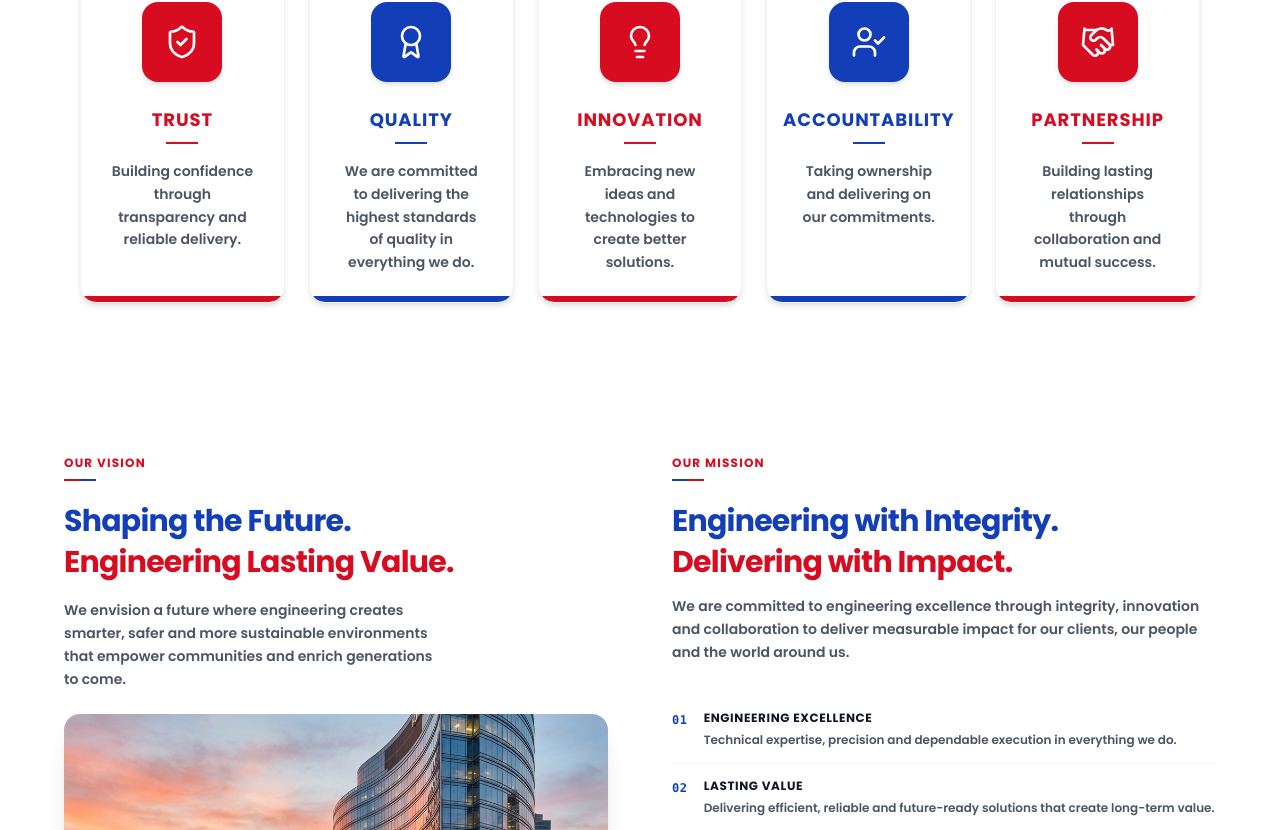
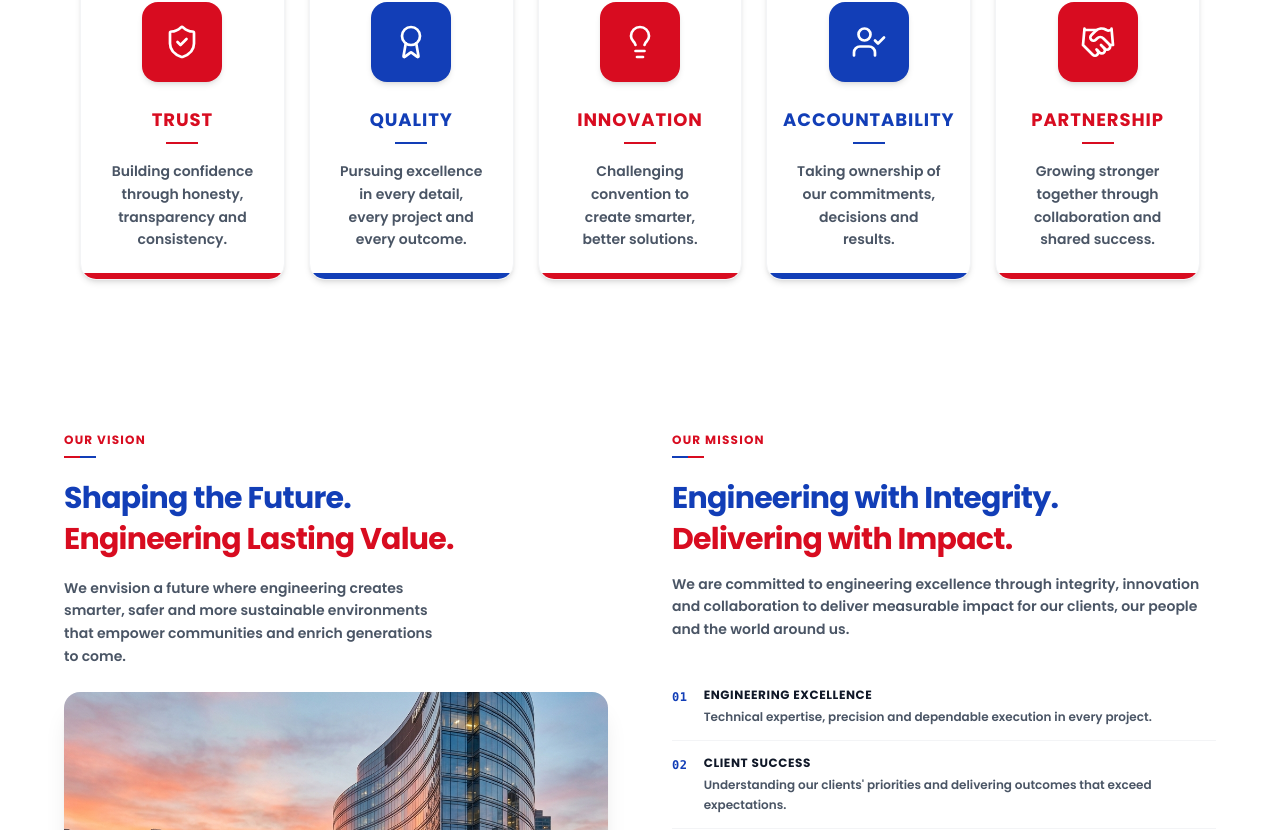
Before and after one commit to salesvericoneng-beep/Vericon, a React (Vite) app: page /about in a window 1280 px wide. Shown: the part 1650-2480 px from the top of the page. Built offline with nearby package versions, Linux system fonts and the light colour scheme.

Commit message:
Update About page content and Home page Hero section

```diff
--- a/src/components/home/Hero.jsx
+++ b/src/components/home/Hero.jsx
@@ -1,18 +1,48 @@
-import React from 'react';
+import React, { useState, useEffect } from 'react';
 import { ArrowRight, Settings, Wrench, ShieldCheck, Award, Briefcase, Users, Building2, HardHat, RefreshCw, Lightbulb, Leaf, Zap } from 'lucide-react';
-import { motion } from 'framer-motion';
+import { motion, AnimatePresence } from 'framer-motion';
 import { Link } from 'react-router-dom';
 
+const heroImages = [
+  '/Home -Hero.png',
+  '/annual.jpg',
+  '/energy.jpg',
+  '/evamp.jpg'
+];
+
 export default function Hero() {
+  const [currentImageIndex, setCurrentImageIndex] = useState(0);
+
+  useEffect(() => {
+    const timer = setInterval(() => {
+      setCurrentImageIndex((prevIndex) => (prevIndex + 1) % heroImages.length);
+    }, 5000); // Change image every 5 seconds
+    return () => clearInterval(timer);
+  }, []);
+
   return (
     <section className="relative w-full overflow-hidden bg-white">
 
       {/* Background Image Container - Dictates height on mobile, full screen on desktop */}
-      <div className="relative w-full h-auto lg:h-[85vh]">
+      <div className="relative w-full h-auto lg:h-[85vh] bg-gray-100">
+        <AnimatePresence mode="wait">
+          <motion.img
+            key={currentImageIndex}
+            src={heroImages[currentImageIndex]}
+            alt="Vericon Engineering Hero"
+            className="absolute inset-0 w-full h-full lg:object-cover lg:object-center object-contain block"
+            initial={{ opacity: 0 }}
+            animate={{ opacity: 1 }}
+            exit={{ opacity: 0 }}
+            transition={{ duration: 1 }}
+          />
+        </AnimatePresence>
+
+        {/* This invisible image ensures the container maintains height on mobile based on the first image aspect ratio */}
         <img
-          src="/Home -Hero.png"
-          alt="Vericon Engineering Hero"
-          className="w-full h-full lg:object-cover lg:object-center object-contain block"
+          src={heroImages[0]}
+          alt="Spacer"
+          className="w-full h-auto opacity-0 lg:hidden pointer-events-none"
         />
 
         {/* Absolute Overlay Container */}
--- a/src/pages/About.jsx
+++ b/src/pages/About.jsx
@@ -164,7 +164,7 @@ export default function About() {
               </h3>
               <div className="w-8 h-0.5 mb-4 bg-brand-red"></div>
               <p className="text-gray-600 text-xs md:text-sm font-normal leading-relaxed">
-                Building confidence through transparency and reliable delivery.
+                Building confidence through honesty, transparency and consistency.
               </p>
               <div className="absolute bottom-0 left-0 right-0 h-1.5 bg-brand-red"></div>
             </motion.div>
@@ -185,7 +185,7 @@ export default function About() {
               </h3>
               <div className="w-8 h-0.5 mb-4 bg-brand-blue"></div>
               <p className="text-gray-600 text-xs md:text-sm font-normal leading-relaxed">
-                We are committed to delivering the highest standards of quality in everything we do.
+                Pursuing excellence in every detail, every project and every outcome.
               </p>
               <div className="absolute bottom-0 left-0 right-0 h-1.5 bg-brand-blue"></div>
             </motion.div>
@@ -206,7 +206,7 @@ export default function About() {
               </h3>
               <div className="w-8 h-0.5 mb-4 bg-brand-red"></div>
               <p className="text-gray-600 text-xs md:text-sm font-normal leading-relaxed">
-                Embracing new ideas and technologies to create better solutions.
+                Challenging convention to create smarter, better solutions.
               </p>
               <div className="absolute bottom-0 left-0 right-0 h-1.5 bg-brand-red"></div>
             </motion.div>
@@ -227,7 +227,7 @@ export default function About() {
               </h3>
               <div className="w-8 h-0.5 mb-4 bg-brand-blue"></div>
               <p className="text-gray-600 text-xs md:text-sm font-normal leading-relaxed">
-                Taking ownership and delivering on our commitments.
+                Taking ownership of our commitments, decisions and results.
               </p>
               <div className="absolute bottom-0 left-0 right-0 h-1.5 bg-brand-blue"></div>
             </motion.div>
@@ -248,7 +248,7 @@ export default function About() {
               </h3>
               <div className="w-8 h-0.5 mb-4 bg-brand-red"></div>
               <p className="text-gray-600 text-xs md:text-sm font-normal leading-relaxed">
-                Building lasting relationships through collaboration and mutual success.
+                Growing stronger together through collaboration and shared success.
               </p>
               <div className="absolute bottom-0 left-0 right-0 h-1.5 bg-brand-red"></div>
             </motion.div>
@@ -299,11 +299,11 @@ export default function About() {
               {/* Mission Pillars List */}
               <div className="flex flex-col divide-y divide-gray-100 pt-2">
                 {[
-                  { num: '01', title: 'ENGINEERING EXCELLENCE', desc: 'Technical expertise, precision and dependable execution in everything we do.' },
-                  { num: '02', title: 'LASTING VALUE', desc: 'Delivering efficient, reliable and future-ready solutions that create long-term value.' },
-                  { num: '03', title: 'QUALITY & SAFETY', desc: 'Upholding uncompromising standards of quality, safety and integrity.' },
-                  { num: '04', title: 'INNOVATION & SUSTAINABILITY', desc: 'Embracing innovation and sustainable practices to build a better tomorrow.' },
-                  { num: '05', title: 'TRUSTED PARTNERSHIPS', desc: 'Building long-term relationships through transparency, trust and collaboration.' },
+                  { num: '01', title: 'ENGINEERING EXCELLENCE', desc: 'Technical expertise, precision and dependable execution in every project.' },
+                  { num: '02', title: 'CLIENT SUCCESS', desc: 'Understanding our clients\' priorities and delivering outcomes that exceed expectations.' },
+                  { num: '03', title: 'SMARTER SOLUTIONS', desc: 'Turning engineering insight into smarter solutions.' },
+                  { num: '04', title: 'RESPONSIBLE DELIVERY', desc: 'Balancing performance, safety, efficiency and sustainability.' },
+                  { num: '05', title: 'LASTING VALUE', desc: 'Delivering efficient, reliable and future-ready solutions built for long-term performance.' },
                 ].map((item, i) => (
                   <div key={i} className="flex items-start gap-4 py-3.5 group">
                     <span className="font-mono text-xs font-bold text-brand-blue tracking-wider shrink-0 mt-0.5">
```
